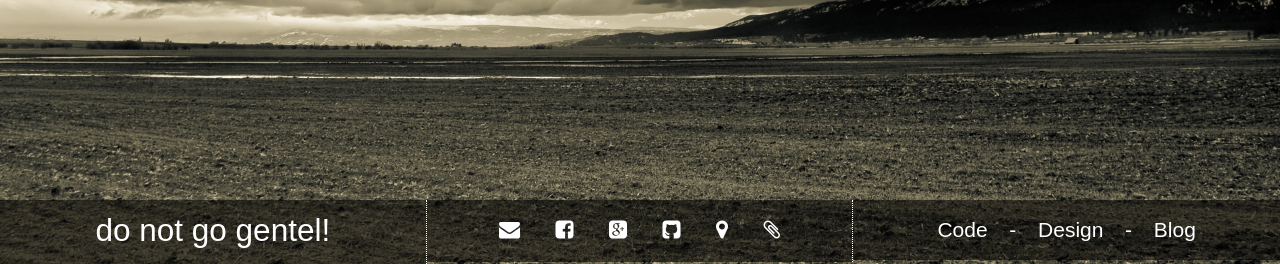
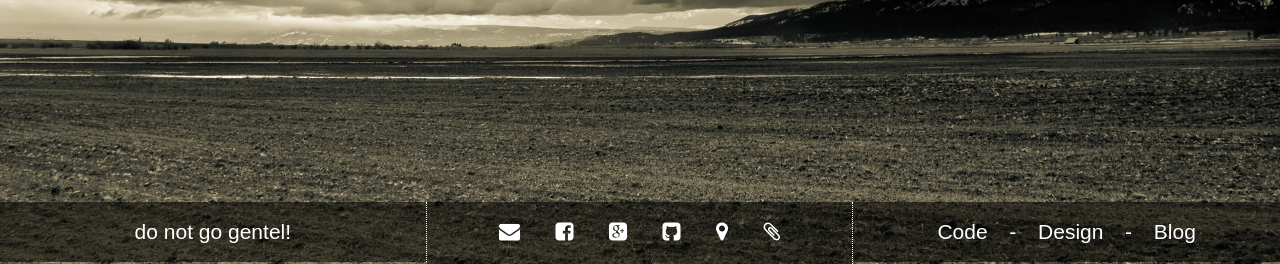
Before and after one commit to sumiet/sumiet.github.io, a PHP site: page / in a window 1280 px wide. Shown: the part 536-800 px from the top of the page. Run offline with PHP 8.4, Linux system fonts and the light colour scheme; some web fonts are replaced.

Commit message:
data added

```diff
--- a/css/styles.css
+++ b/css/styles.css
@@ -50,7 +50,6 @@ body {
 .footer-name a {
 	color: #FFFFFF;
 	text-decoration: none;
-	font-size: 1.5em;
 	padding: 4%;
 }
 
```
